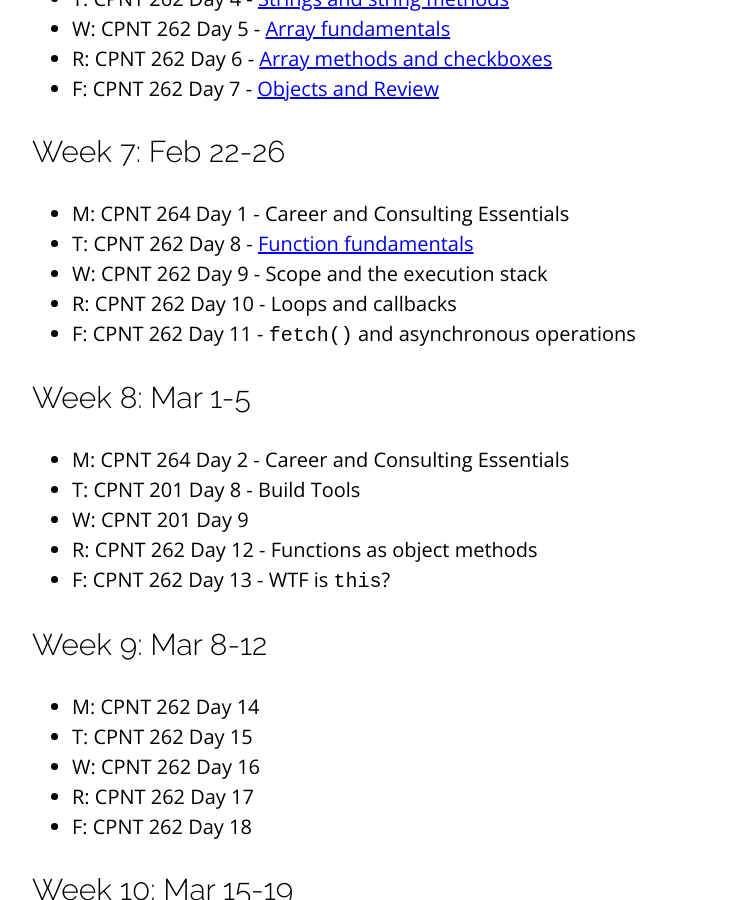
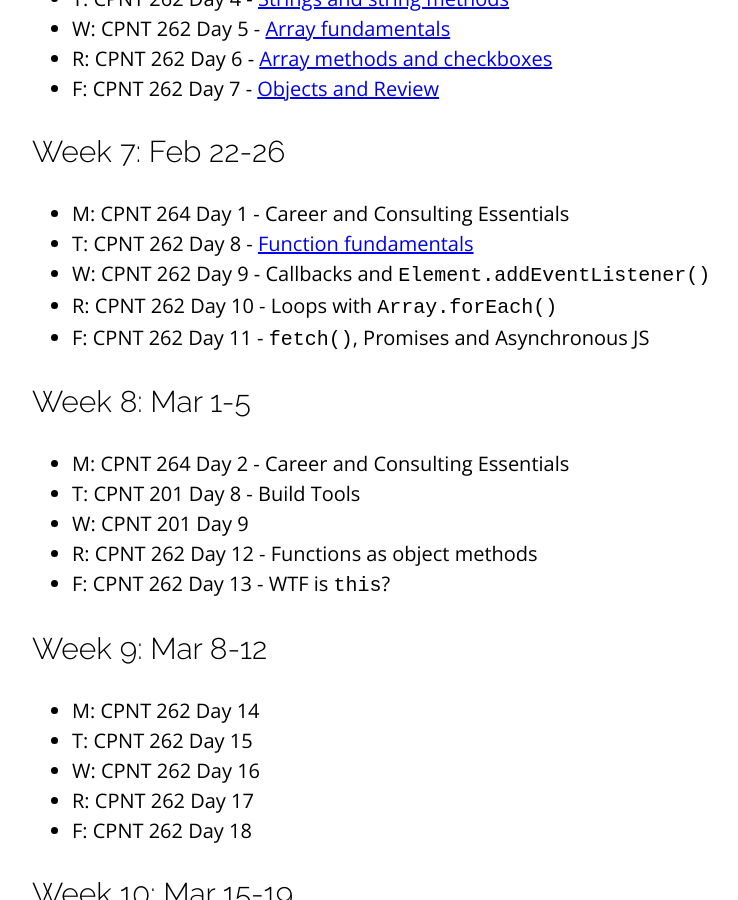
Before and after one commit to sait-wbdv/winter-2021, a Jekyll site: the page built from index.md, in a window 1280 px wide and 900 px high, scrolled down 1633 px. Shown: the whole window, without its empty margins (96-834 px from the left). Built offline with Jekyll 4.4.1, drawn with Linux system fonts in a browser that asks for light colours; nearby versions of some CDN libraries.

```diff
--- a/index.md
+++ b/index.md
@@ -47,9 +47,9 @@ title: "Program Schedule"
 ## Week 7: Feb 22-26
 - M: CPNT 264 Day 1 - Career and Consulting Essentials
 - T: CPNT 262 Day 8 - [Function fundamentals](/winter-2021{% link _posts/2021-02-23-function-fundamentals.md %})
-- W: CPNT 262 Day 9 - Scope and the execution stack
-- R: CPNT 262 Day 10 - Loops and callbacks
-- F: CPNT 262 Day 11 - `fetch()` and asynchronous operations
+- W: CPNT 262 Day 9 - Callbacks and `Element.addEventListener()`
+- R: CPNT 262 Day 10 - Loops with `Array.forEach()`
+- F: CPNT 262 Day 11 - `fetch()`, Promises and Asynchronous JS
 
 ## Week 8: Mar 1-5
 - M: CPNT 264 Day 2 - Career and Consulting Essentials
```
Also changed, not shown: _posts/2021-02-24-events-callbacks.md (added, +50 -0 lines).
